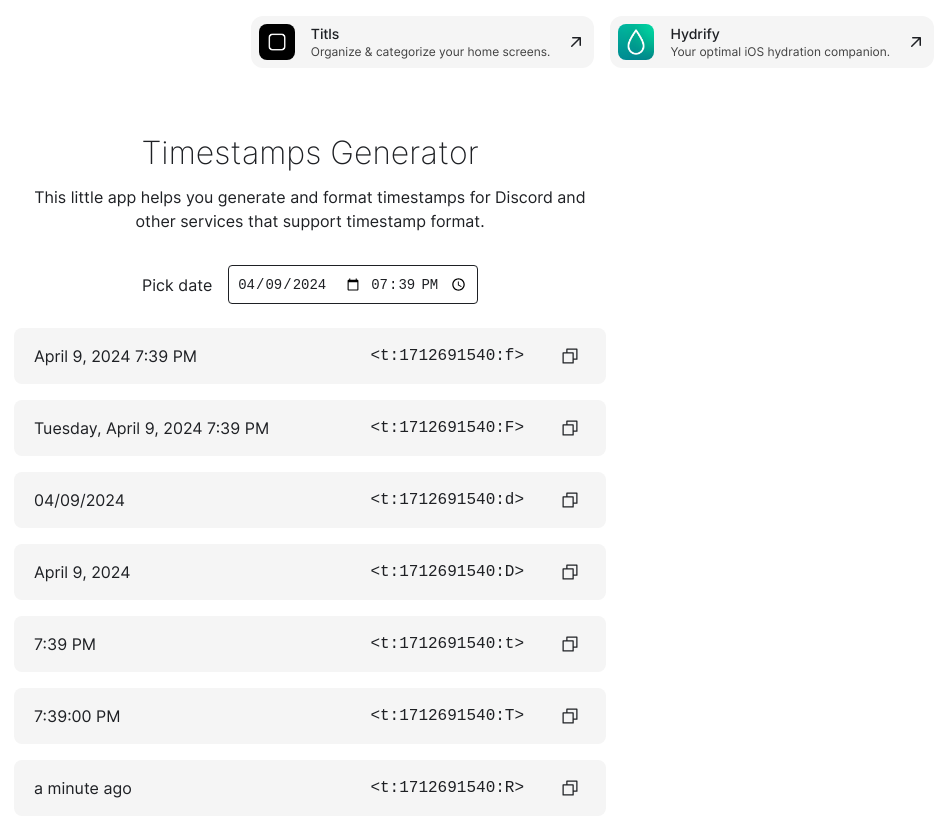
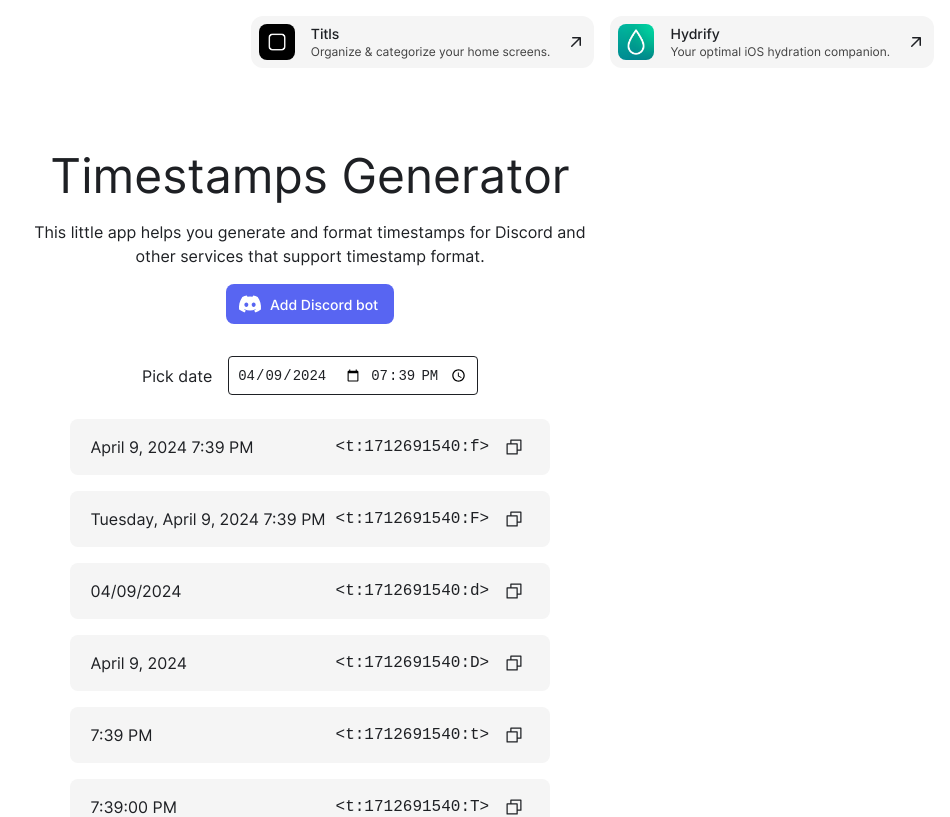
Before and after one commit to NiklasPeterson/timestamps, a Next.js app: page / in a window 1280 px wide. Shown: the top 817 px of the page, without its empty margins (330-1280 px from the left). Built offline with nearby package versions, Linux system fonts and the light colour scheme.

Commit message:
Adds Discord button

```diff
--- a/pages/index.js
+++ b/pages/index.js
@@ -73,6 +73,10 @@ export default function Home() {
           <ScMain>
             <ScTitle>Timestamps Generator</ScTitle>
             <ScDescription>This little app helps you generate and format timestamps for Discord and other services that support timestamp format.</ScDescription>
+            <ScDiscordButton href="https://discord.com/oauth2/authorize?client_id=1031598414280015915" target='_blank'>
+              <svg xmlns="http://www.w3.org/2000/svg" viewBox="0 0 640 512"><path fill="currentColor" d="M524.5 69.8a1.5 1.5 0 0 0 -.8-.7A485.1 485.1 0 0 0 404.1 32a1.8 1.8 0 0 0 -1.9 .9 337.5 337.5 0 0 0 -14.9 30.6 447.8 447.8 0 0 0 -134.4 0 309.5 309.5 0 0 0 -15.1-30.6 1.9 1.9 0 0 0 -1.9-.9A483.7 483.7 0 0 0 116.1 69.1a1.7 1.7 0 0 0 -.8 .7C39.1 183.7 18.2 294.7 28.4 404.4a2 2 0 0 0 .8 1.4A487.7 487.7 0 0 0 176 479.9a1.9 1.9 0 0 0 2.1-.7A348.2 348.2 0 0 0 208.1 430.4a1.9 1.9 0 0 0 -1-2.6 321.2 321.2 0 0 1 -45.9-21.9 1.9 1.9 0 0 1 -.2-3.1c3.1-2.3 6.2-4.7 9.1-7.1a1.8 1.8 0 0 1 1.9-.3c96.2 43.9 200.4 43.9 295.5 0a1.8 1.8 0 0 1 1.9 .2c2.9 2.4 6 4.9 9.1 7.2a1.9 1.9 0 0 1 -.2 3.1 301.4 301.4 0 0 1 -45.9 21.8 1.9 1.9 0 0 0 -1 2.6 391.1 391.1 0 0 0 30 48.8 1.9 1.9 0 0 0 2.1 .7A486 486 0 0 0 610.7 405.7a1.9 1.9 0 0 0 .8-1.4C623.7 277.6 590.9 167.5 524.5 69.8zM222.5 337.6c-29 0-52.8-26.6-52.8-59.2S193.1 219.1 222.5 219.1c29.7 0 53.3 26.8 52.8 59.2C275.3 311 251.9 337.6 222.5 337.6zm195.4 0c-29 0-52.8-26.6-52.8-59.2S388.4 219.1 417.9 219.1c29.7 0 53.3 26.8 52.8 59.2C470.7 311 447.5 337.6 417.9 337.6z"/></svg>
+              <span>Add Discord bot</span>
+            </ScDiscordButton>
             <ScSelectWrapper>
               <ScAction>Pick date</ScAction>
               <Datepicker newTime={handleDateTimeChange} />
@@ -134,11 +138,12 @@ const ScMain = styled.main`
   flex-direction: column;
   box-sizing: border-box;
   padding: 40px 24px;
+  align-items: center;
 `;
 
 const ScTitle = styled.h1`
-  font-size: 32px;
-  font-weight: 200;
+  font-size: 48px;
+  font-weight: 400;
   text-align: center;
   margin-bottom: 8px;
 `;
@@ -146,6 +151,36 @@ const ScTitle = styled.h1`
 const ScDescription = styled.p`
   text-align: center;
   margin-top: 0;
+`;
+
+const ScDiscordButton = styled.a`
+  display: flex;
+  height: 32px;
+  width: fit-content;
+  background: rgba(88, 101, 242, 1);
+  font-size: 14px;
+  font-weight: 500;
+  color: #fff;
+  padding: 4px 12px;
+  justify-content: center;
+  align-items: center;
+  border-radius: 8px;
+  gap: 4px;
+  text-decoration: none;
+  margin-bottom: 16px;
+
+  &:hover {
+    background: rgba(88, 101, 242, 0.8)
+  }
+
+  span {
+    margin: 0 4px;
+  }
+
+  svg {
+    width: 24px;
+    height: 24px
+  }
 `;
 
 const ScAction = styled.p`
```
